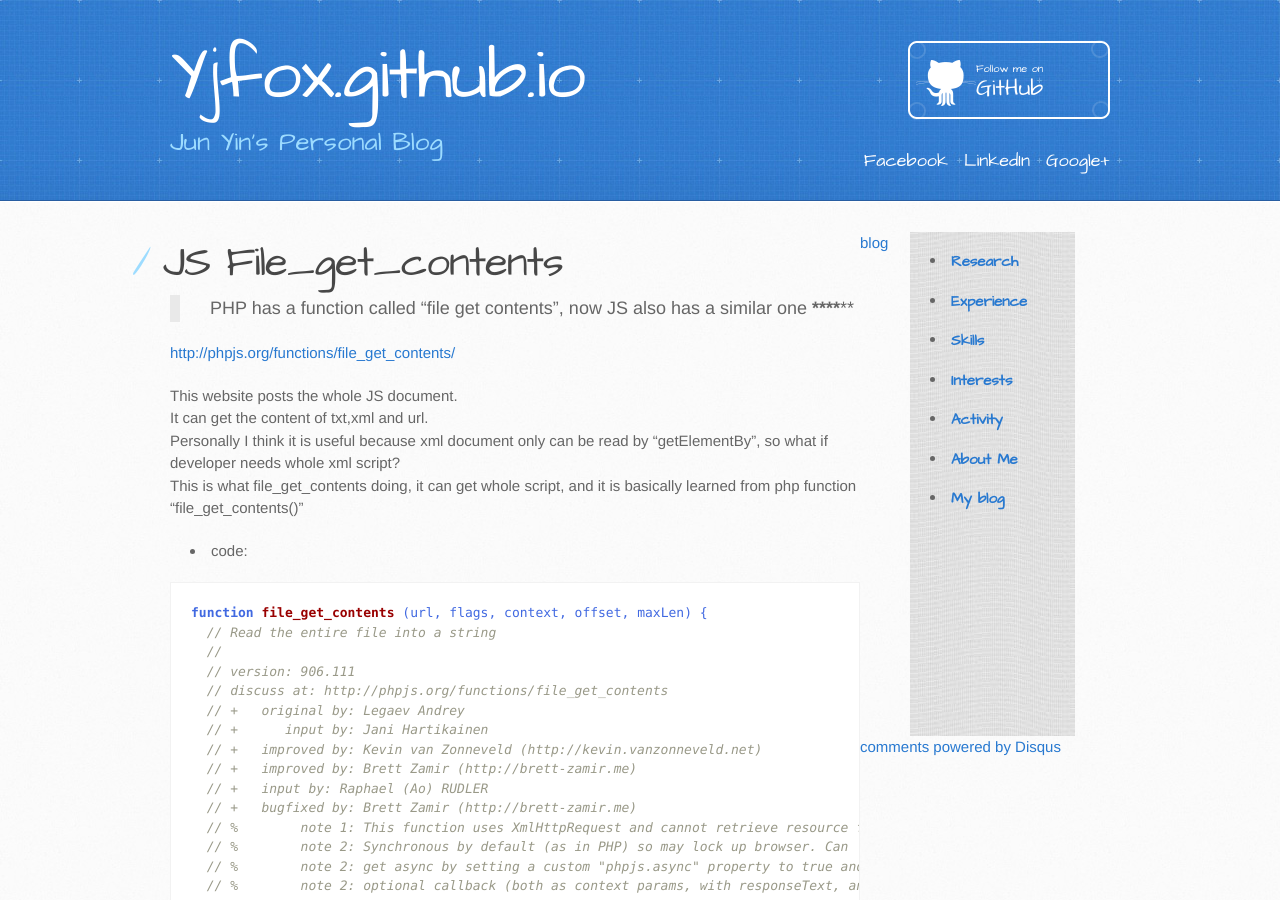
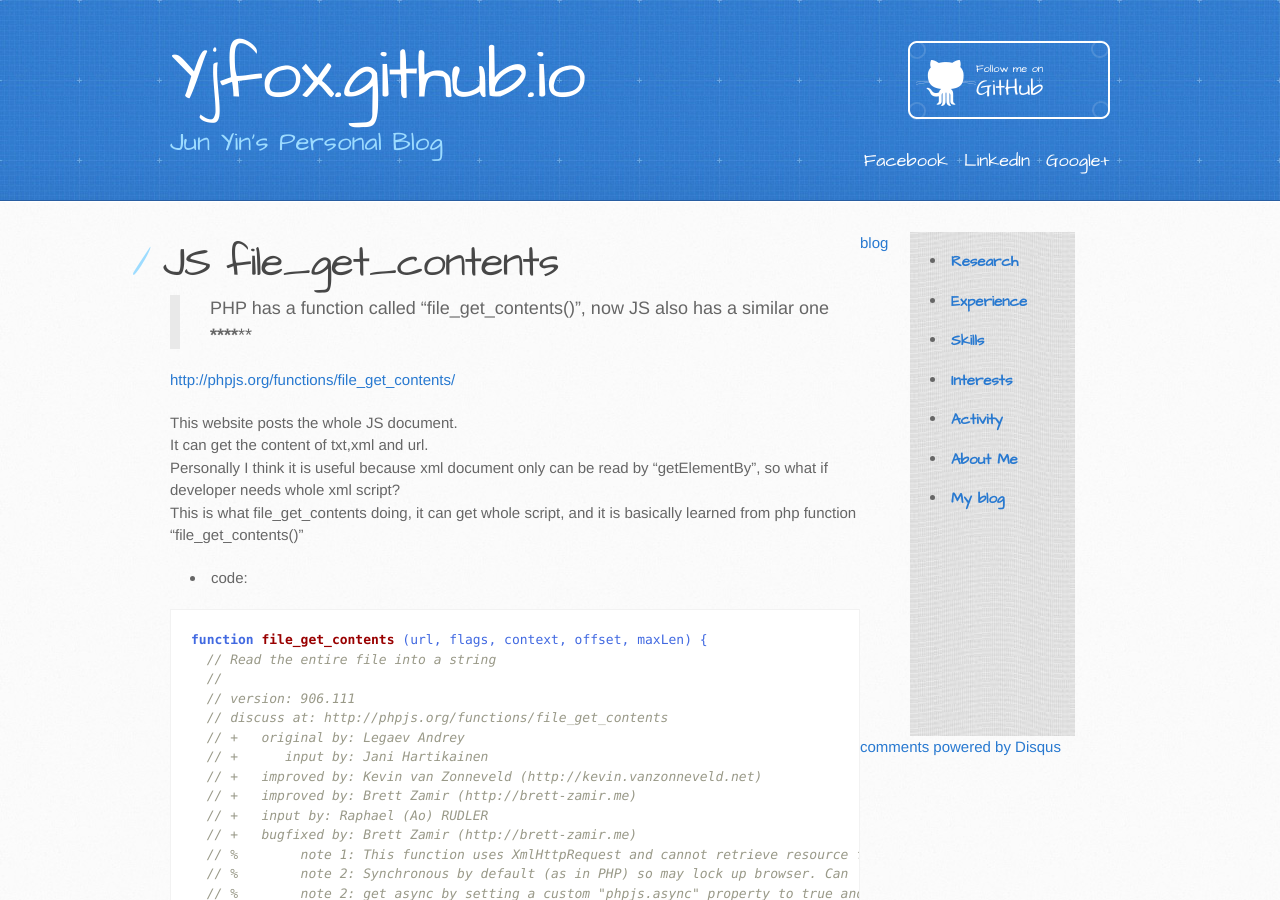
Before and after one commit to yjfox/yjfox.github.io, a Jekyll site: the page built from _posts/2013-11-21-java_file_get_contents.md, in a window 1280 px wide and 900 px high. Built offline with Jekyll 4.4.1, drawn with Linux system fonts in a browser that asks for light colours; Markdown is read by kramdown in place of the engine named in the settings; comment, search, counter and statistics services are not loaded.

Commit message:
little modify

```diff
--- a/_posts/2013-11-21-java_file_get_contents.md
+++ b/_posts/2013-11-21-java_file_get_contents.md
@@ -1,9 +1,9 @@
 ---
 layout: default
-title: JS File_get_contents
+title: JS file_get_contents
 label: Javascript, php.js
 time: 2013-11-21
-brief: PHP has a function called "file get contents", now JS also has a similar one
+brief: PHP has a function called "file_get_contents()", now JS also has a similar one
 ---
 
 #{{page.title}}
```
